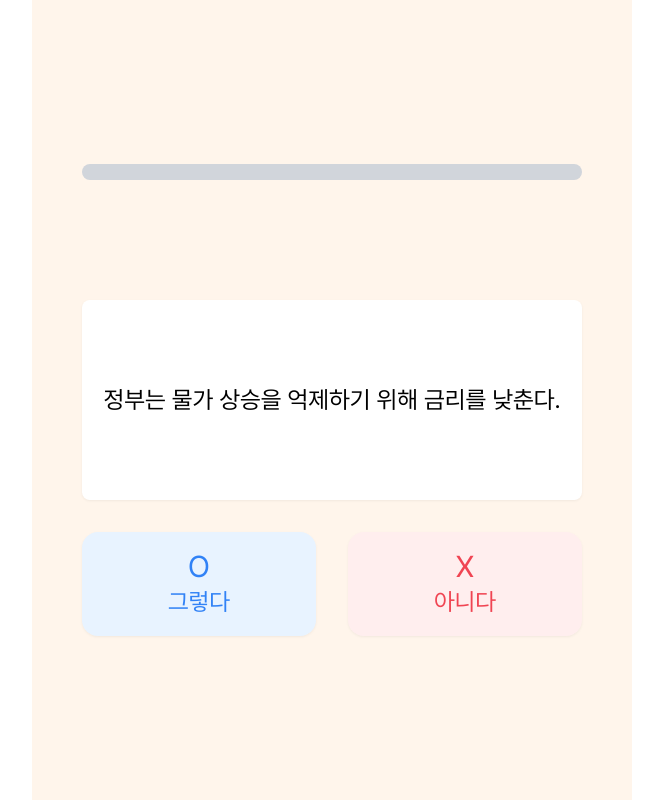
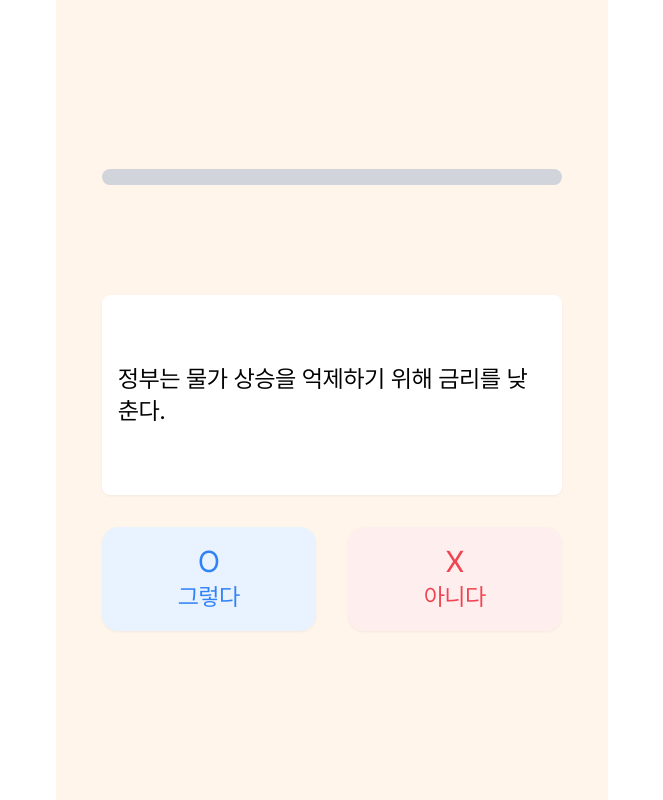
Before and after one commit to devocean-finut/Finut_FE, a Next.js app: page /main/level-test in a window 1280 px wide. Shown: the whole page, without its empty margins (308-971 px from the left). Built offline with nearby package versions, Linux system fonts and the light colour scheme.

Commit message:
Update app/layout : 모든 페이지 padding horizontal 추가

```diff
--- a/app/layout.tsx
+++ b/app/layout.tsx
@@ -20,7 +20,7 @@ export default function RootLayout({
   return (
     <html lang="en" className="w-full my-0 mx-auto h-screen">
       <body
-        className={`${pretendard.className} flex min-w-[320px] max-w-[600px] min-h-screen flex-col items-center justify-between`}
+        className={`${pretendard.className} flex min-w-[320px] max-w-[600px] min-h-screen flex-col items-center justify-between px-6`}
       >
         {children}
       </body>
```
